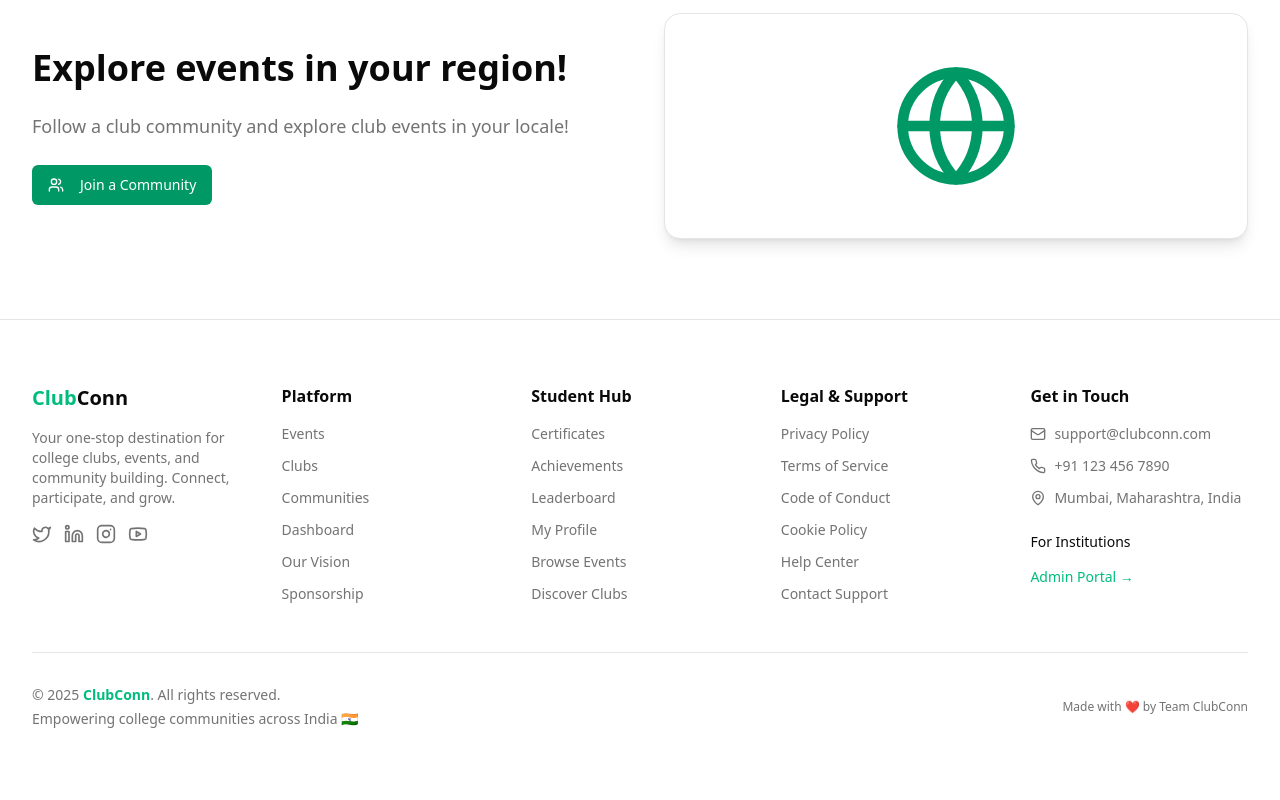
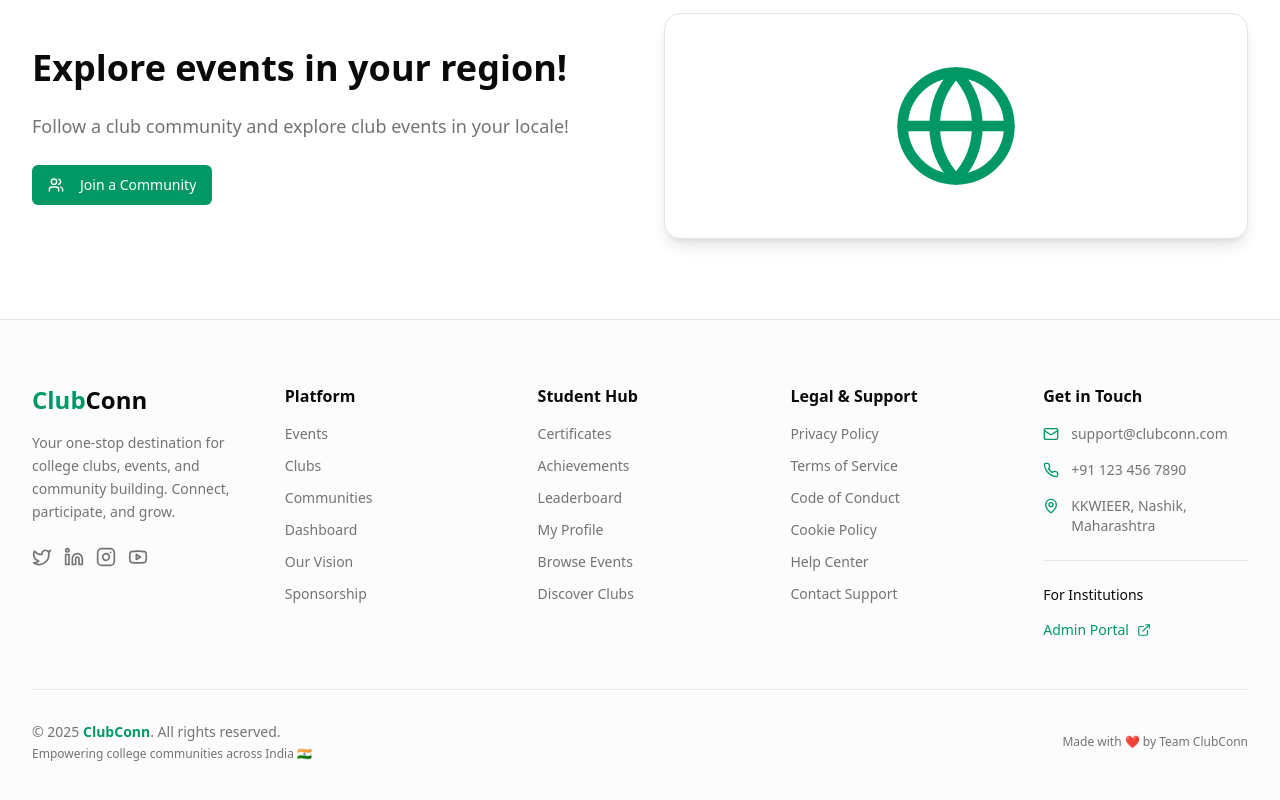
Before and after one commit to anupp29/clubconn, a Next.js app: page /events in a window 1280 px wide. Shown: the part 2544-3344 px from the top of the page. Built offline with nearby package versions, Linux system fonts and the light colour scheme; no server answers.

Commit message:
feat: enhance hero section and modernize footer
Add black checkered background to hero and modernize footer with responsive design.

Co-authored-by: Anup Patil <93918062+anupp29@users.noreply.github.com>

```diff
--- a/components/footer.tsx
+++ b/components/footer.tsx
@@ -1,65 +1,108 @@
 import Link from "next/link"
-import { Twitter, Youtube, Linkedin, Instagram, Mail, Phone, MapPin } from "lucide-react"
+import { Twitter, Youtube, Linkedin, Instagram, Mail, Phone, MapPin, ExternalLink } from "lucide-react"
 
 export function Footer() {
   return (
-    <footer className="border-t border-border bg-background">
+    <footer className="border-t border-border bg-muted/30">
       <div className="container py-12 md:py-16">
-        <div className="grid grid-cols-1 md:grid-cols-2 lg:grid-cols-5 gap-8 mb-12">
-          <div className="lg:col-span-1">
-            <Link href="/" className="font-bold text-xl mb-4 block">
-              <span className="text-emerald-500">Club</span>Conn
+        <div className="grid grid-cols-1 sm:grid-cols-2 lg:grid-cols-5 gap-8 lg:gap-12 mb-12">
+          <div className="lg:col-span-1 space-y-4">
+            <Link href="/" className="font-bold text-2xl block group">
+              <span className="text-emerald-600 group-hover:text-emerald-700 transition-colors">Club</span>
+              <span className="text-foreground">Conn</span>
             </Link>
-            <p className="text-sm text-muted-foreground mb-4">
+            <p className="text-sm text-muted-foreground leading-relaxed">
               Your one-stop destination for college clubs, events, and community building. Connect, participate, and
               grow.
             </p>
-            <div className="flex items-center gap-3">
-              <Link href="#" className="text-muted-foreground hover:text-emerald-500 transition-colors">
+            <div className="flex items-center gap-3 pt-2">
+              <Link
+                href="https://twitter.com/clubconn"
+                target="_blank"
+                rel="noopener noreferrer"
+                className="text-muted-foreground hover:text-emerald-600 transition-colors"
+                aria-label="Twitter"
+              >
                 <Twitter className="h-5 w-5" />
               </Link>
-              <Link href="#" className="text-muted-foreground hover:text-emerald-500 transition-colors">
+              <Link
+                href="https://linkedin.com/company/clubconn"
+                target="_blank"
+                rel="noopener noreferrer"
+                className="text-muted-foreground hover:text-emerald-600 transition-colors"
+                aria-label="LinkedIn"
+              >
                 <Linkedin className="h-5 w-5" />
               </Link>
-              <Link href="#" className="text-muted-foreground hover:text-emerald-500 transition-colors">
+              <Link
+                href="https://instagram.com/clubconn"
+                target="_blank"
+                rel="noopener noreferrer"
+                className="text-muted-foreground hover:text-emerald-600 transition-colors"
+                aria-label="Instagram"
+              >
                 <Instagram className="h-5 w-5" />
               </Link>
-              <Link href="#" className="text-muted-foreground hover:text-emerald-500 transition-colors">
+              <Link
+                href="https://youtube.com/@clubconn"
+                target="_blank"
+                rel="noopener noreferrer"
+                className="text-muted-foreground hover:text-emerald-600 transition-colors"
+                aria-label="YouTube"
+              >
                 <Youtube className="h-5 w-5" />
               </Link>
             </div>
           </div>
 
           <div>
-            <h3 className="font-semibold mb-4">Platform</h3>
+            <h3 className="font-semibold text-foreground mb-4">Platform</h3>
             <ul className="space-y-3 text-sm">
               <li>
-                <Link href="/events" className="text-muted-foreground hover:text-emerald-500 transition-colors">
+                <Link
+                  href="/events"
+                  className="text-muted-foreground hover:text-emerald-600 hover:translate-x-1 transition-all inline-block"
+                >
                   Events
                 </Link>
               </li>
               <li>
-                <Link href="/clubs" className="text-muted-foreground hover:text-emerald-500 transition-colors">
+                <Link
+                  href="/clubs"
+                  className="text-muted-foreground hover:text-emerald-600 hover:translate-x-1 transition-all inline-block"
+                >
                   Clubs
                 </Link>
               </li>
               <li>
-                <Link href="/communities" className="text-muted-foreground hover:text-emerald-500 transition-colors">
+                <Link
+                  href="/communities"
+                  className="text-muted-foreground hover:text-emerald-600 hover:translate-x-1 transition-all inline-block"
+                >
                   Communities
                 </Link>
               </li>
               <li>
-                <Link href="/dashboard" className="text-muted-foreground hover:text-emerald-500 transition-colors">
+                <Link
+                  href="/dashboard"
+                  className="text-muted-foreground hover:text-emerald-600 hover:translate-x-1 transition-all inline-block"
+                >
                   Dashboard
                 </Link>
               </li>
               <li>
-                <Link href="/vision" className="text-muted-foreground hover:text-emerald-500 transition-colors">
+                <Link
+                  href="/vision"
+                  className="text-muted-foreground hover:text-emerald-600 hover:translate-x-1 transition-all inline-block"
+                >
                   Our Vision
                 </Link>
               </li>
               <li>
-                <Link href="/sponsorship" className="text-muted-foreground hover:text-emerald-500 transition-colors">
+                <Link
+                  href="/sponsorship"
+                  className="text-muted-foreground hover:text-emerald-600 hover:translate-x-1 transition-all inline-block"
+                >
                   Sponsorship
                 </Link>
               </li>
@@ -67,35 +110,53 @@ export function Footer() {
           </div>
 
           <div>
-            <h3 className="font-semibold mb-4">Student Hub</h3>
+            <h3 className="font-semibold text-foreground mb-4">Student Hub</h3>
             <ul className="space-y-3 text-sm">
               <li>
-                <Link href="/certificates" className="text-muted-foreground hover:text-emerald-500 transition-colors">
+                <Link
+                  href="/certificates"
+                  className="text-muted-foreground hover:text-emerald-600 hover:translate-x-1 transition-all inline-block"
+                >
                   Certificates
                 </Link>
               </li>
               <li>
-                <Link href="/achievements" className="text-muted-foreground hover:text-emerald-500 transition-colors">
+                <Link
+                  href="/achievements"
+                  className="text-muted-foreground hover:text-emerald-600 hover:translate-x-1 transition-all inline-block"
+                >
                   Achievements
                 </Link>
               </li>
               <li>
-                <Link href="/leaderboard" className="text-muted-foreground hover:text-emerald-500 transition-colors">
+                <Link
+                  href="/leaderboard"
+                  className="text-muted-foreground hover:text-emerald-600 hover:translate-x-1 transition-all inline-block"
+                >
                   Leaderboard
                 </Link>
               </li>
               <li>
-                <Link href="/dashboard" className="text-muted-foreground hover:text-emerald-500 transition-colors">
+                <Link
+                  href="/dashboard"
+                  className="text-muted-foreground hover:text-emerald-600 hover:translate-x-1 transition-all inline-block"
+                >
                   My Profile
                 </Link>
               </li>
               <li>
-                <Link href="/events" className="text-muted-foreground hover:text-emerald-500 transition-colors">
+                <Link
+                  href="/events"
+                  className="text-muted-foreground hover:text-emerald-600 hover:translate-x-1 transition-all inline-block"
+                >
                   Browse Events
                 </Link>
               </li>
               <li>
-                <Link href="/clubs" className="text-muted-foreground hover:text-emerald-500 transition-colors">
+                <Link
+                  href="/clubs"
+                  className="text-muted-foreground hover:text-emerald-600 hover:translate-x-1 transition-all inline-block"
+                >
                   Discover Clubs
                 </Link>
               </li>
@@ -103,35 +164,53 @@ export function Footer() {
           </div>
 
           <div>
-            <h3 className="font-semibold mb-4">Legal & Support</h3>
+            <h3 className="font-semibold text-foreground mb-4">Legal & Support</h3>
             <ul className="space-y-3 text-sm">
               <li>
-                <Link href="#" className="text-muted-foreground hover:text-emerald-500 transition-colors">
+                <Link
+                  href="/privacy"
+                  className="text-muted-foreground hover:text-emerald-600 hover:translate-x-1 transition-all inline-block"
+                >
                   Privacy Policy
                 </Link>
               </li>
               <li>
-                <Link href="#" className="text-muted-foreground hover:text-emerald-500 transition-colors">
+                <Link
+                  href="/terms"
+                  className="text-muted-foreground hover:text-emerald-600 hover:translate-x-1 transition-all inline-block"
+                >
                   Terms of Service
                 </Link>
               </li>
               <li>
-                <Link href="#" className="text-muted-foreground hover:text-emerald-500 transition-colors">
+                <Link
+                  href="/code-of-conduct"
+                  className="text-muted-foreground hover:text-emerald-600 hover:translate-x-1 transition-all inline-block"
+                >
                   Code of Conduct
                 </Link>
               </li>
               <li>
-                <Link href="#" className="text-muted-foreground hover:text-emerald-500 transition-colors">
+                <Link
+                  href="/cookies"
+                  className="text-muted-foreground hover:text-emerald-600 hover:translate-x-1 transition-all inline-block"
+                >
                   Cookie Policy
                 </Link>
               </li>
               <li>
-                <Link href="#" className="text-muted-foreground hover:text-emerald-500 transition-colors">
+                <Link
+                  href="/help"
+                  className="text-muted-foreground hover:text-emerald-600 hover:translate-x-1 transition-all inline-block"
+                >
                   Help Center
                 </Link>
               </li>
               <li>
-                <Link href="#" className="text-muted-foreground hover:text-emerald-500 transition-colors">
+                <Link
+                  href="/contact"
+                  className="text-muted-foreground hover:text-emerald-600 hover:translate-x-1 transition-all inline-block"
+                >
                   Contact Support
                 </Link>
               </li>
@@ -139,32 +218,33 @@ export function Footer() {
           </div>
 
           <div>
-            <h3 className="font-semibold mb-4">Get in Touch</h3>
-            <ul className="space-y-3 text-sm">
-              <li className="flex items-start gap-2 text-muted-foreground">
-                <Mail className="h-4 w-4 mt-0.5 flex-shrink-0" />
-                <a href="mailto:support@clubconn.com" className="hover:text-emerald-500 transition-colors">
+            <h3 className="font-semibold text-foreground mb-4">Get in Touch</h3>
+            <ul className="space-y-4 text-sm">
+              <li className="flex items-start gap-3 text-muted-foreground group">
+                <Mail className="h-4 w-4 mt-0.5 flex-shrink-0 text-emerald-600" />
+                <a href="mailto:support@clubconn.com" className="hover:text-emerald-600 transition-colors">
                   support@clubconn.com
                 </a>
               </li>
-              <li className="flex items-start gap-2 text-muted-foreground">
-                <Phone className="h-4 w-4 mt-0.5 flex-shrink-0" />
-                <a href="tel:+911234567890" className="hover:text-emerald-500 transition-colors">
+              <li className="flex items-start gap-3 text-muted-foreground group">
+                <Phone className="h-4 w-4 mt-0.5 flex-shrink-0 text-emerald-600" />
+                <a href="tel:+911234567890" className="hover:text-emerald-600 transition-colors">
                   +91 123 456 7890
                 </a>
               </li>
-              <li className="flex items-start gap-2 text-muted-foreground">
-                <MapPin className="h-4 w-4 mt-0.5 flex-shrink-0" />
-                <span>Mumbai, Maharashtra, India</span>
+              <li className="flex items-start gap-3 text-muted-foreground">
+                <MapPin className="h-4 w-4 mt-0.5 flex-shrink-0 text-emerald-600" />
+                <span>KKWIEER, Nashik, Maharashtra</span>
               </li>
             </ul>
-            <div className="mt-6">
-              <h4 className="font-medium text-sm mb-3">For Institutions</h4>
+            <div className="mt-6 pt-6 border-t border-border">
+              <h4 className="font-medium text-sm mb-3 text-foreground">For Institutions</h4>
               <Link
                 href="/clubconnectadmin"
-                className="text-sm text-emerald-500 hover:text-emerald-600 transition-colors"
+                className="inline-flex items-center gap-2 text-sm text-emerald-600 hover:text-emerald-700 transition-colors font-medium group"
               >
-                Admin Portal →
+                Admin Portal
+                <ExternalLink className="h-3.5 w-3.5 group-hover:translate-x-0.5 group-hover:-translate-y-0.5 transition-transform" />
               </Link>
             </div>
           </div>
@@ -173,10 +253,10 @@ export function Footer() {
         <div className="pt-8 border-t border-border">
           <div className="flex flex-col md:flex-row items-center justify-between gap-4">
             <div className="text-sm text-muted-foreground text-center md:text-left">
-              <p>
-                © 2025 <span className="text-emerald-500 font-semibold">ClubConn</span>. All rights reserved.
+              <p className="font-medium">
+                © 2025 <span className="text-emerald-600 font-semibold">ClubConn</span>. All rights reserved.
               </p>
-              <p className="mt-1">Empowering college communities across India 🇮🇳</p>
+              <p className="mt-1 text-xs">Empowering college communities across India 🇮🇳</p>
             </div>
             <div className="flex items-center gap-2 text-xs text-muted-foreground">
               <span>Made with ❤️ by Team ClubConn</span>
--- a/components/hero.tsx
+++ b/components/hero.tsx
@@ -7,9 +7,9 @@ import Link from "next/link"
 export function Hero() {
   return (
     <section className="relative overflow-hidden bg-background py-16 sm:py-20 md:py-24 lg:py-32">
-      <div className="absolute inset-0 -z-10 bg-[linear-gradient(to_right,#8080800a_1px,transparent_1px),linear-gradient(to_bottom,#8080800a_1px,transparent_1px)] bg-[size:24px_24px]" />
+      <div className="absolute inset-0 -z-10 bg-[linear-gradient(to_right,#00000008_1px,transparent_1px),linear-gradient(to_bottom,#00000008_1px,transparent_1px)] bg-[size:40px_40px]" />
 
-      <div className="absolute inset-0 -z-10 bg-gradient-to-b from-emerald-500/5 via-transparent to-transparent" />
+      <div className="absolute inset-0 -z-10 bg-gradient-to-b from-emerald-500/3 via-transparent to-transparent" />
 
       <div className="container">
         <div className="mx-auto max-w-4xl text-center space-y-8">
```
